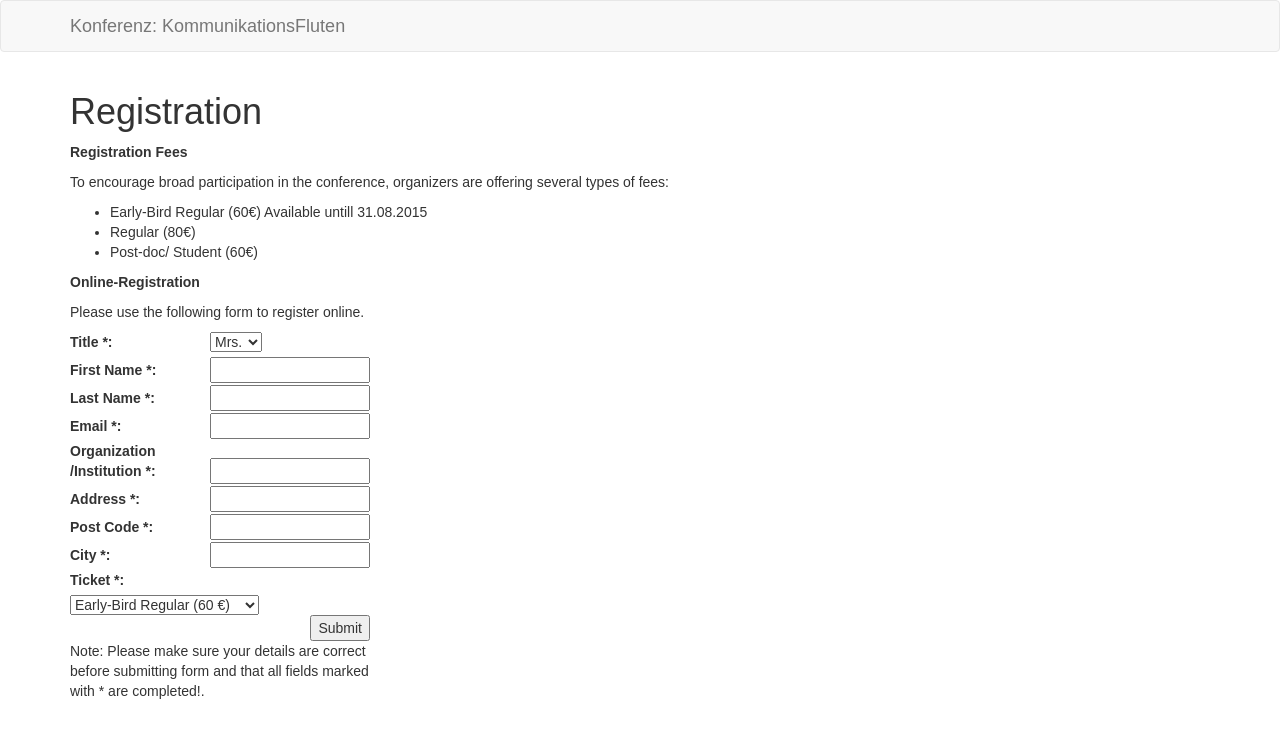
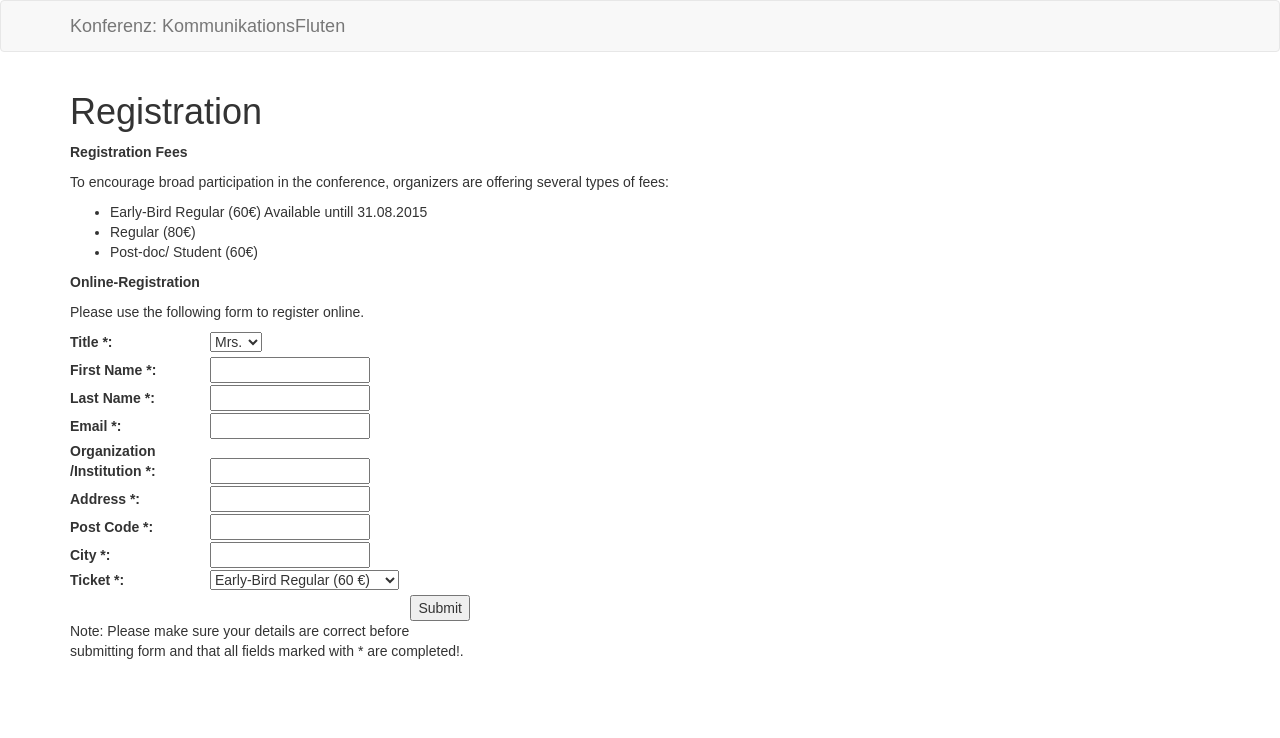
Before and after one commit to susedev/test, a Jekyll site: the page built from registration.html, in a window 1280 px wide. Shown: the top 738 px of the page. Built offline with Jekyll 4.4.1, drawn with Linux system fonts in a browser that asks for light colours.

Commit message:
Edit from JekyllCMS

```diff
--- a/registration.html
+++ b/registration.html
@@ -16,7 +16,7 @@ title: Registration
 <p>Please use the following form to register online.</p>
 <style type="text/css">body {font-family:Arial, Sans-Serif;}
 
-            #container {width:300px; margin:0 left;}
+            #container {width:400px; margin:0 left;}
  form label {display:inline-block; width:140px;}
             form input[type="text"],
             form input[type="email"] {width:160px;}
```
